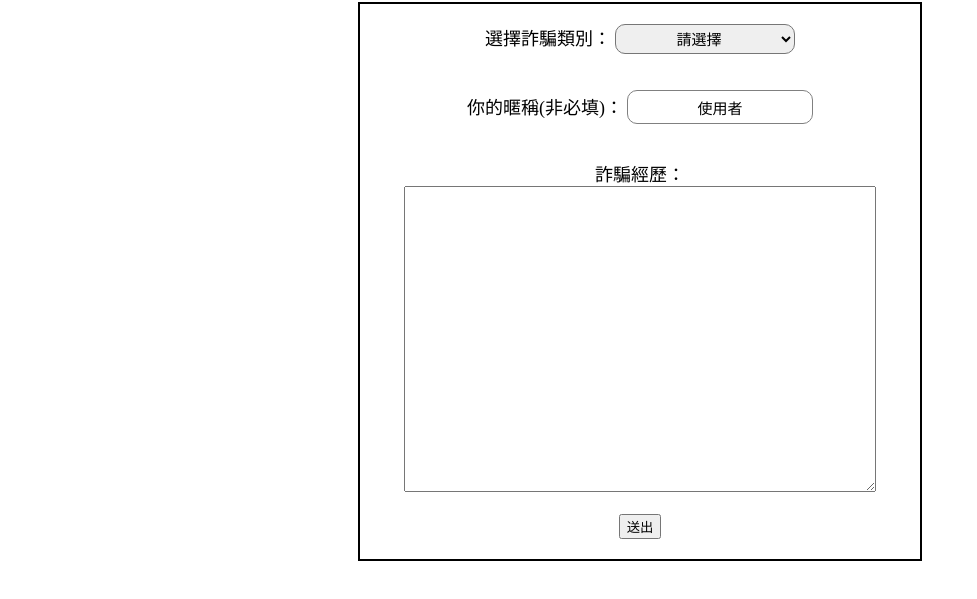
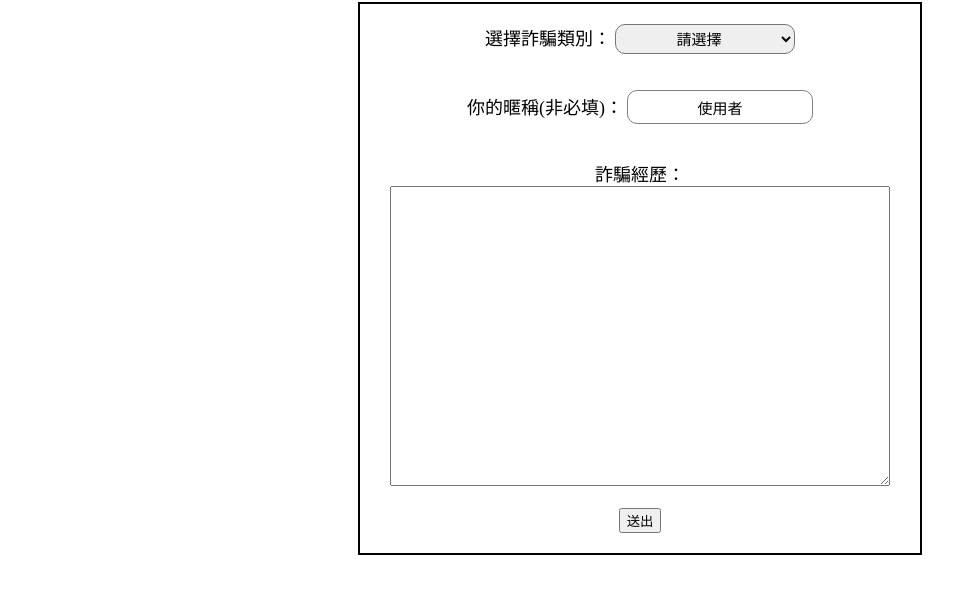
Before and after one commit to Chen7762/Linebot, a website: page public/page2.html in a window 1280 px wide. Shown: the part 137-736 px from the top of the page, without its empty margins (0-977 px from the left). Drawn offline with Linux system fonts and the light colour scheme.

Commit message:
修正手機版表單輸入框排版問題

```diff
--- a/public/p2.css
+++ b/public/p2.css
@@ -41,7 +41,10 @@ label {
 }
 
 textarea {
+    width: 100%;
+    max-width: 100%;
     height: 300px;
     text-align: left;
     font-size: 15px;
+    box-sizing: border-box;
 }
```
